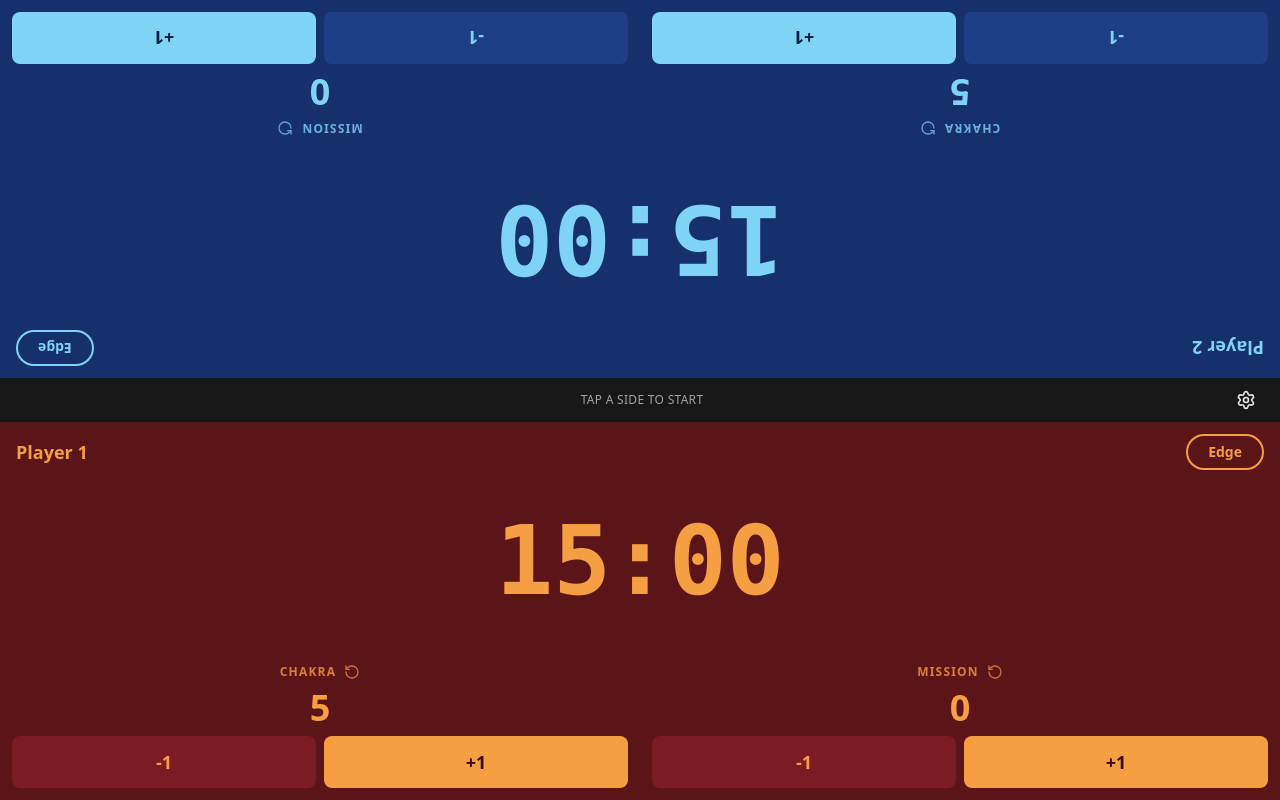
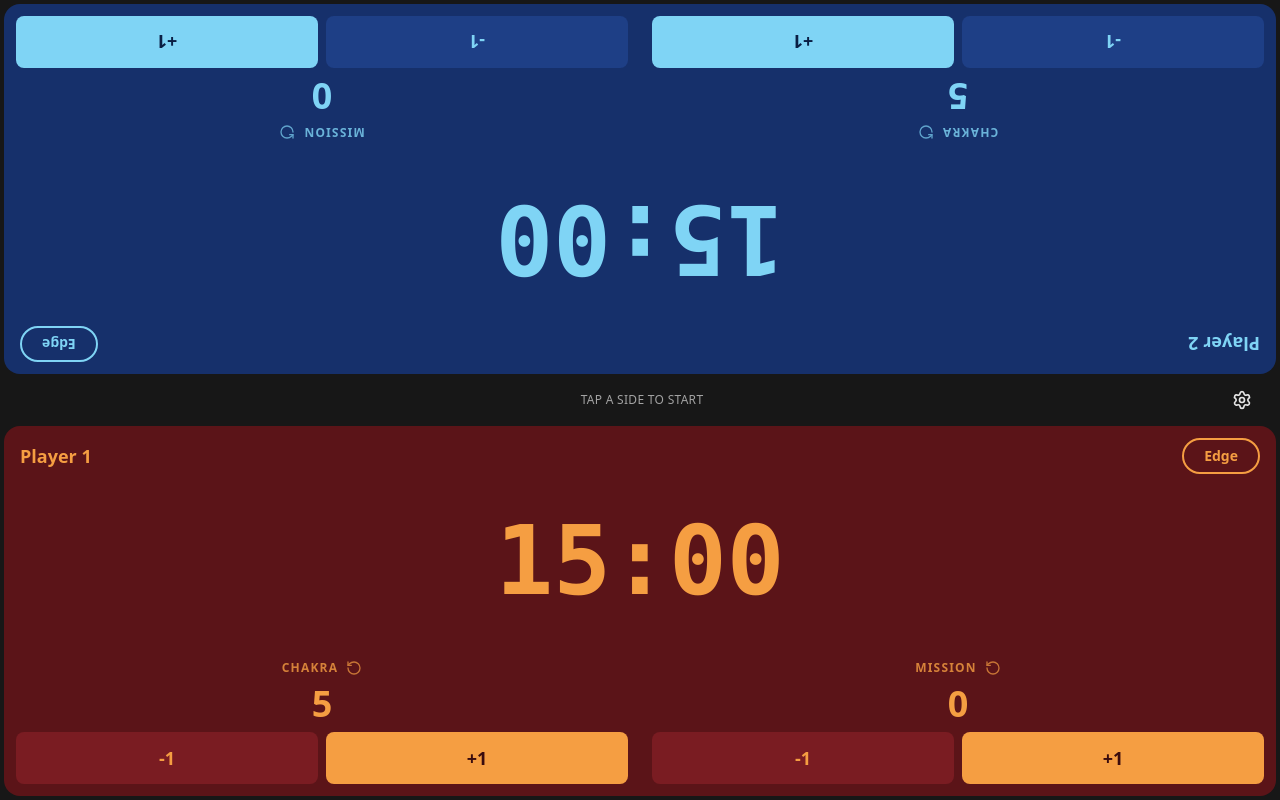
Before and after one commit to tomjn/mythos, a React (Vite) app: page /#/ in a window 1280 px wide. Built offline with nearby package versions, Linux system fonts and the light colour scheme.

Commit message:
Add 4px frame and rounded corners to player panels in timer view

```diff
--- a/src/screens/MatchScreen.tsx
+++ b/src/screens/MatchScreen.tsx
@@ -7,10 +7,10 @@ export function MatchScreen() {
   const { match } = useMatch()
   useWakeLock(!match.paused && (match.active != null || match.roundTimer.enabled))
   return (
-    <div className="flex h-full flex-col">
-      <div className="min-h-0 flex-1"><PlayerPanel index={1} flipped /></div>
+    <div className="flex h-full flex-col gap-1 bg-neutral-900 p-1">
+      <div className="min-h-0 flex-1 overflow-hidden rounded-2xl"><PlayerPanel index={1} flipped /></div>
       <CenterBand />
-      <div className="min-h-0 flex-1"><PlayerPanel index={0} flipped={false} /></div>
+      <div className="min-h-0 flex-1 overflow-hidden rounded-2xl"><PlayerPanel index={0} flipped={false} /></div>
     </div>
   )
 }
```
